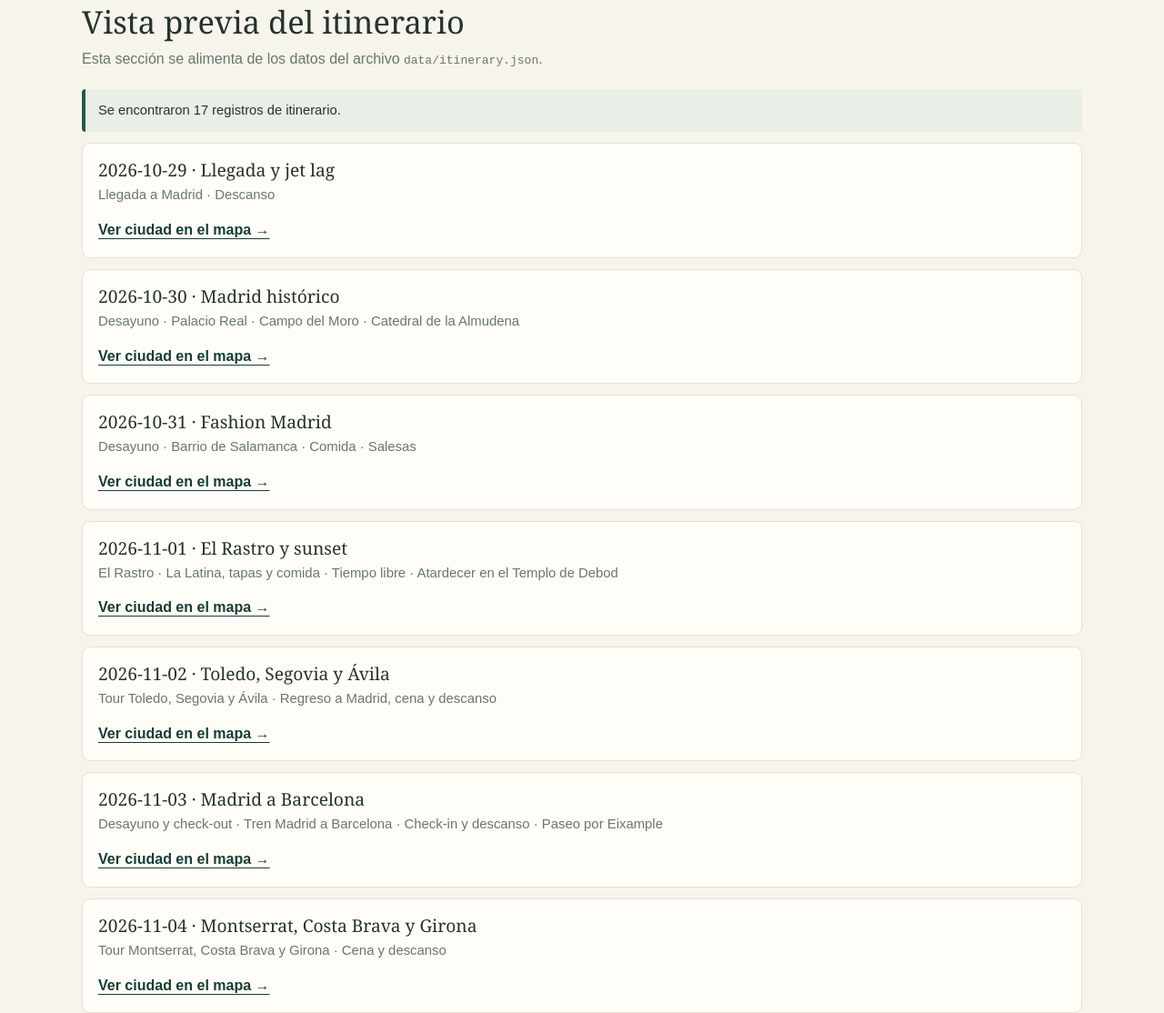
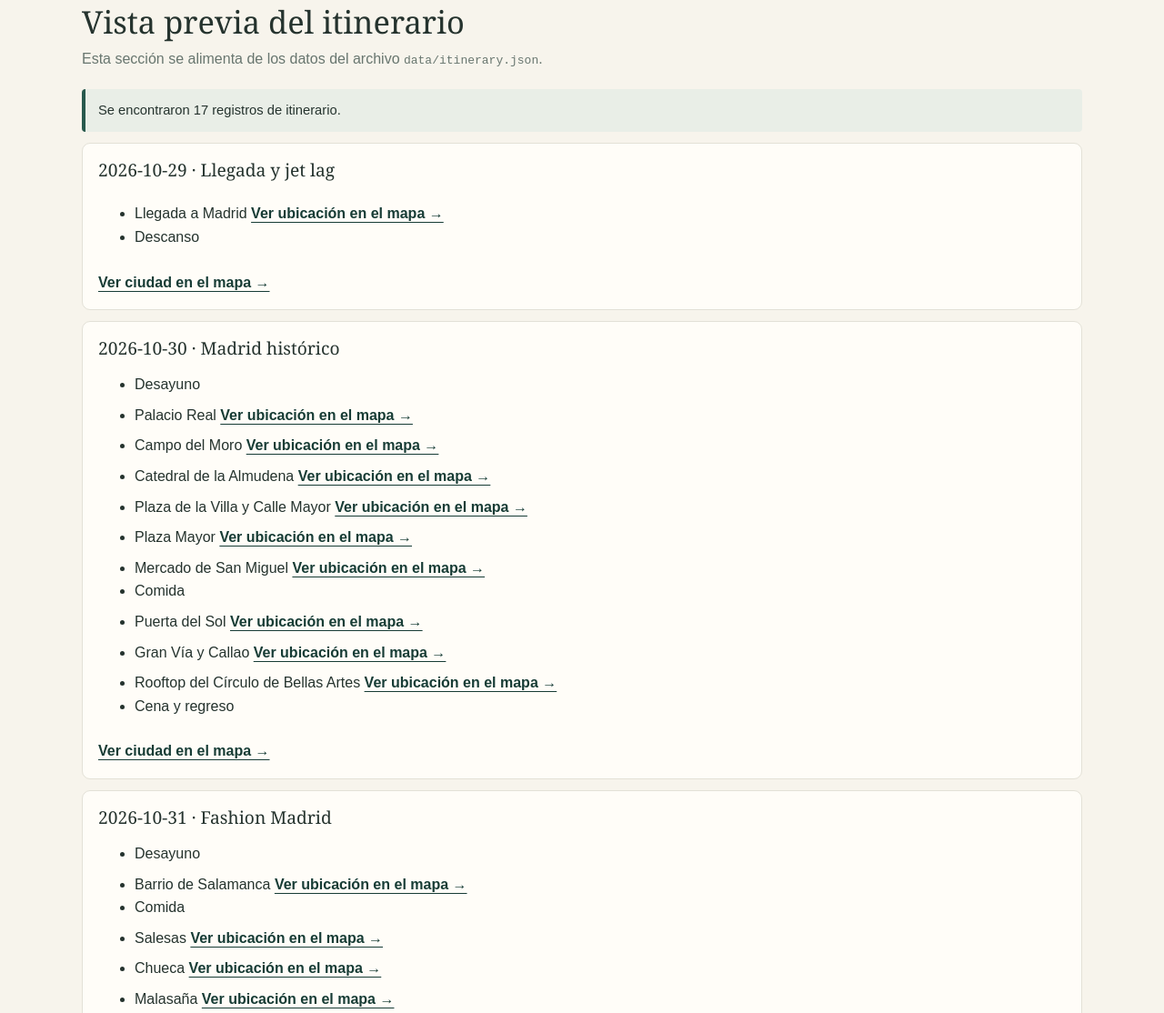
Before and after one commit to FafutisCuenca/europa-marruecos-2026, a plain HTML site: page index.html in a window 1280 px wide. Shown: the part 1433-2547 px from the top of the page at 91% size. Drawn offline with Linux system fonts and the light colour scheme.

Commit message:
Refactor renderDays function for improved clarity

```diff
--- a/index.html
+++ b/index.html
@@ -639,6 +639,7 @@
       return "";
     }
 
+
 function renderDays(days) {
   if (days.length === 0) {
     itineraryStatus.textContent =
@@ -647,10 +648,8 @@
     dayList.innerHTML = `
       <div class="empty-state">
         Revisa que data/itinerary.json contenga los días del viaje.
-            En el siguiente paso podemos adaptar esta vista a su estructura exacta.
       </div>
     `;
-
     return;
   }
 
@@ -662,32 +661,58 @@
     const date = escapeHtml(getDayDate(day));
     const description = escapeHtml(getDayDescription(day));
 
-        const activitySource =
-          Array.isArray(day.activities) ? day.activities :
-          Array.isArray(day.events) ? day.events :
-          [];
+    const activities = Array.isArray(day.activities)
+      ? day.activities
+      : Array.isArray(day.events)
+        ? day.events
+        : [];
 
-        const activityNames = activitySource
-          .slice(0, 4)
-          .map(activity => {
+    const activityHtml = activities.length
+      ? `
+        <ul class="activity-list">
+          ${activities.map(activity => {
             if (typeof activity === "string") {
-              return activity;
+              return `<li>${escapeHtml(activity)}</li>`;
             }
 
-            return activity.title ||
+            const activityName =
+              activity.title ||
               activity.name ||
               activity.activity ||
               activity.description ||
-              "";
-          })
-          .filter(Boolean);
+              "Actividad";
 
-        const activityHtml = activityNames.length
-          ? `<p>${activityNames.map(escapeHtml).join(" · ")}</p>`
+            const locationId = activity.locationId;
+
+            const locationLink =
+              typeof locationId === "string" && locationId.trim()
+                ? `
+                  <a
+                    class="activity-map-link"
+                    href="./mapa.html?location=${encodeURIComponent(locationId)}"
+                  >Ver ubicación en el mapa →</a>
+                `
                 : "";
 
-        const mapLink = day.city
-          ? `<a href="./mapa.html?city=${encodeURIComponent(day.city)}">Ver ciudad en el mapa →</a>`
+            return `
+              <li>
+                <span>${escapeHtml(activityName)}</span>
+                ${locationLink}
+              </li>
+            `;
+          }).join("")}
+        </ul>
+      `
+      : "";
+
+    const city = typeof day.city === "string" ? day.city : "";
+
+    const mapLink = city
+      ? `
+        <a href="./mapa.html?city=${encodeURIComponent(city)}">
+          Ver ciudad en el mapa →
+        </a>
+      `
       : "";
 
     return `
```
Lines whose indentation alone changed are shown as unchanged.
